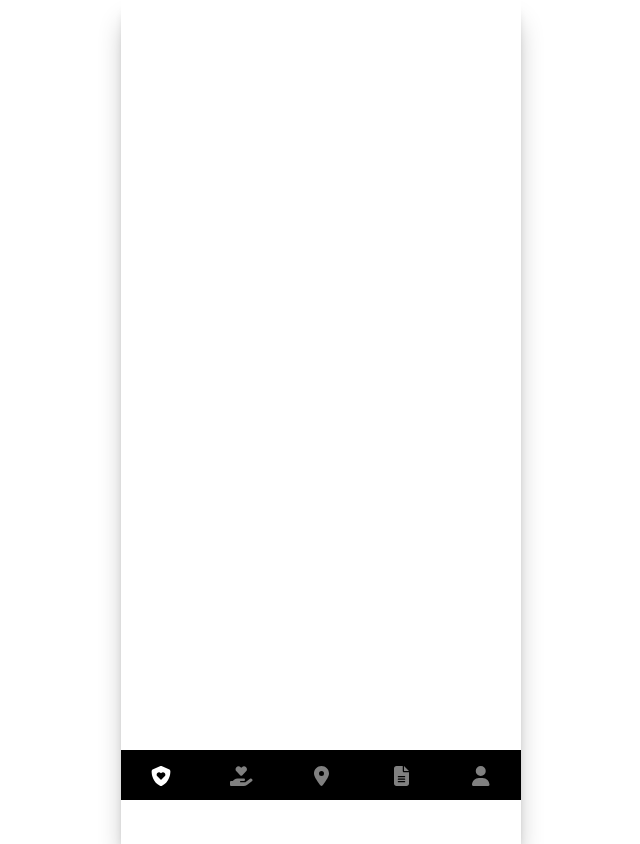
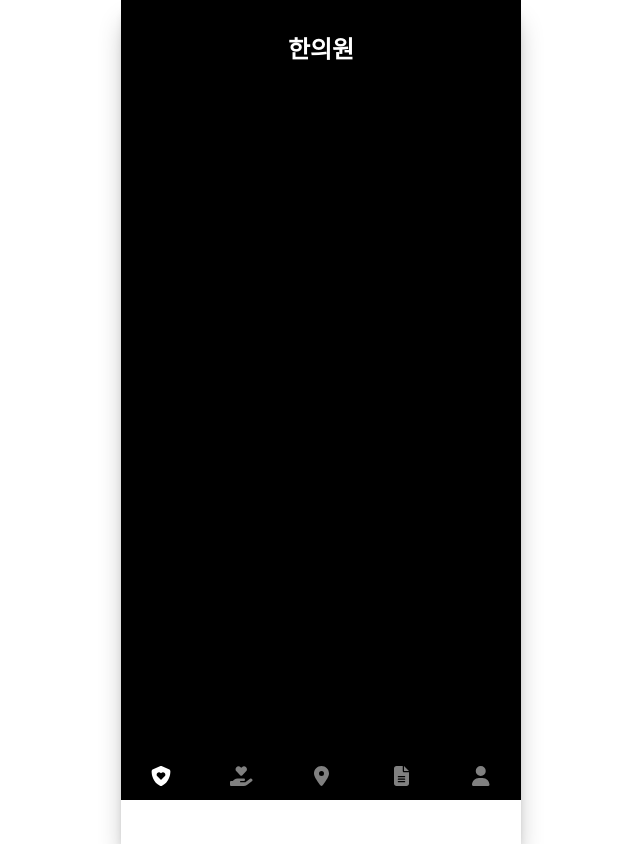
Before and after one commit to Likelion-at-SMWU-12th/Hanappun-Client, a React (Create React App) app in the folder hancare/: page /map in a window 1280 px wide. Shown: the whole page, without its empty margins (319-959 px from the left). Built offline with nearby package versions, Linux system fonts and the light colour scheme.

Commit message:
[Feat] 병원 정보 및 예약 js 생성

```diff
--- a/hancare/src/pages/hospital/MapMain.js
+++ b/hancare/src/pages/hospital/MapMain.js
@@ -1,7 +1,23 @@
 import React from "react";
+import { useNavigate } from "react-router-dom";
+import styled from "styled-components";
 
 const MapMain = () => {
-  return <div></div>;
+  return (
+    <Container>
+      <h2>한의원</h2>
+    </Container>
+  );
 };
 
+const Container = styled.div`
+  display: flex;
+  background-color: black;
+  height: 100vh;
+
+  h2 {
+    color: white;
+    margin: 30px auto;
+  }
+`;
 export default MapMain;
```
